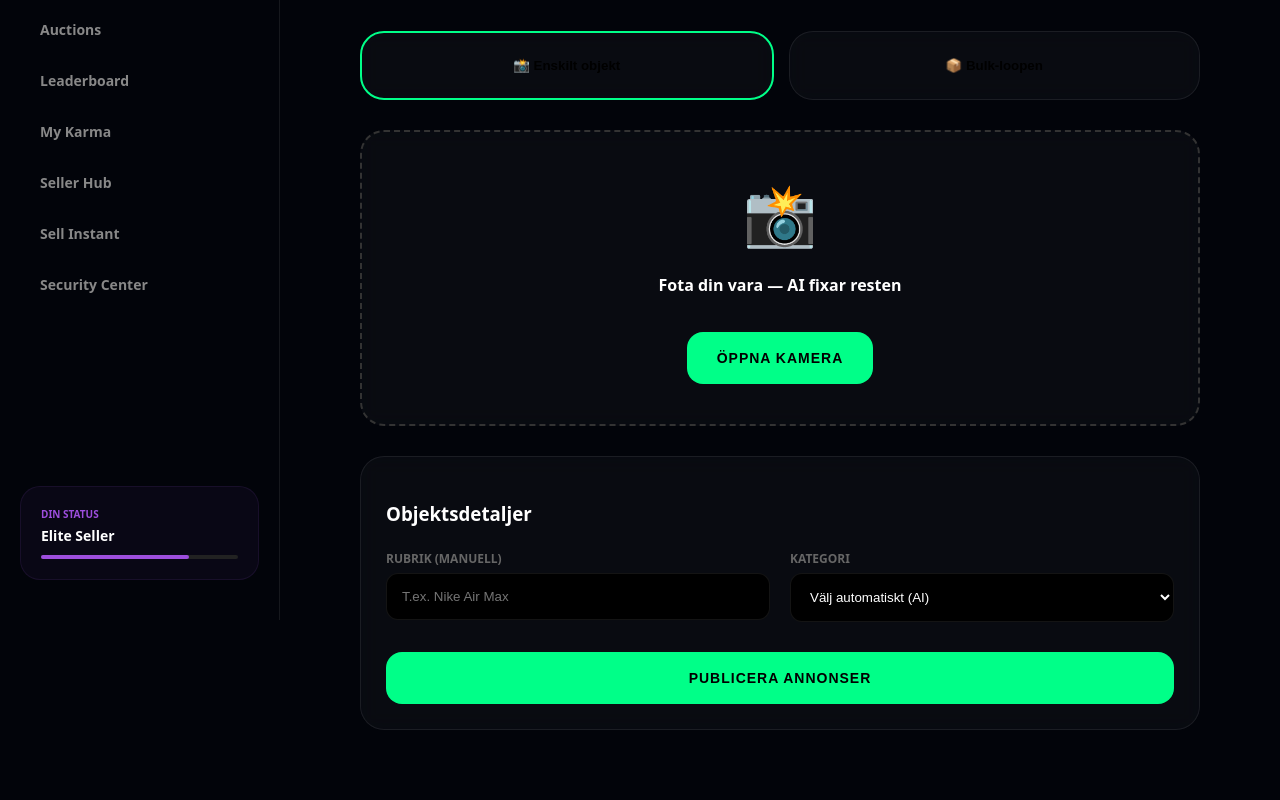
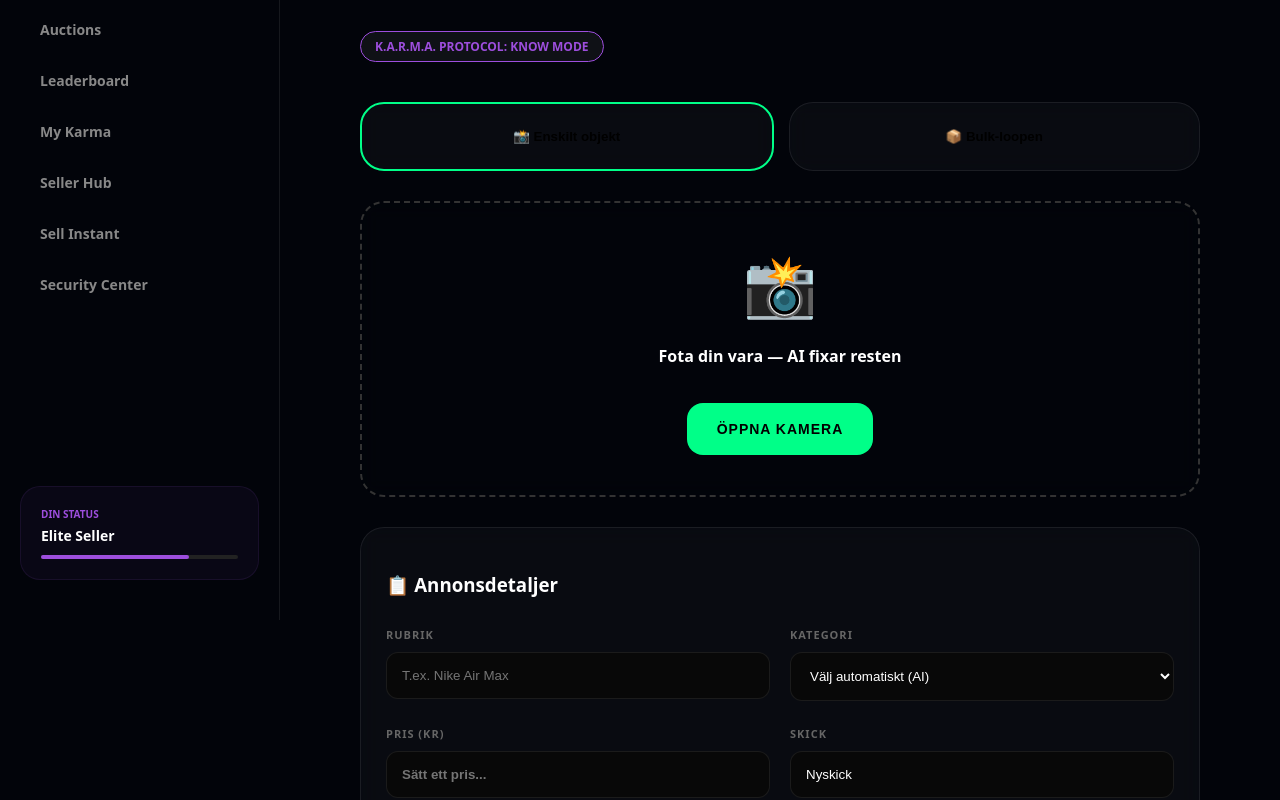
Before and after one commit to gascheckking/marketbeg-appGem, a Next.js app: page /sell/instant in a window 1280 px wide. Shown: the part 180-980 px from the top of the page. Built offline with nearby package versions, Linux system fonts and the light colour scheme.

Commit message:
Update page.tsx

```diff
--- a/app/sell/instant/page.tsx
+++ b/app/sell/instant/page.tsx
@@ -1,79 +1,148 @@
 "use client";
-import { useState } from "react";
+import { useState, useEffect } from "react";
+import { useSearchParams } from "next/navigation";
 
 export default function AISellPage() {
-  const [mode, setMode] = useState("single");
+  const searchParams = useSearchParams();
+  const isAgainMode = searchParams.get("source") === "history";
+
+  const [mode, setMode] = useState(isAgainMode ? "single" : "single");
   const [bulkPrice, setBulkPrice] = useState(50);
   const [minPurchase, setMinPurchase] = useState(150);
 
+  // AI-data som "hämtas" om man kör AGAIN-loopen
+  const [listingData, setListingData] = useState({
+    title: isAgainMode ? "iPad Air (4th Gen)" : "",
+    category: isAgainMode ? "Elektronik" : "Välj automatiskt (AI)",
+    price: isAgainMode ? "2 950" : "",
+    condition: isAgainMode ? "Bra (använd sedan förra loopen)" : "Nyskick"
+  });
+
   return (
     <div className="page-wrapper" style={{ paddingBottom: '100px' }}>
-      <h1 style={{ fontSize: '3.5rem', fontWeight: 900, letterSpacing: '-3px' }}>Sälj med AI</h1>
+      <header style={{ marginBottom: '40px' }}>
+        <h1 style={{ fontSize: '3.5rem', fontWeight: 900, letterSpacing: '-3px' }}>
+          {isAgainMode ? "Loopa Igen" : "Snabbsälj med AI"}
+        </h1>
+        <div style={{ display: 'flex', gap: '10px', marginTop: '10px' }}>
+          <span className="stat-pill" style={{ borderColor: 'var(--neon-purple)', color: 'var(--neon-purple)' }}>
+            K.A.R.M.A. PROTOCOL: {isAgainMode ? "REUSE MODE" : "KNOW MODE"}
+          </span>
+          {isAgainMode && <span className="stat-pill" style={{ borderColor: 'var(--neon-mint)', color: 'var(--neon-mint)' }}>✨ DATA ÅTERSTÄLLD</span>}
+        </div>
+      </header>
 
       <div style={{ display: 'flex', gap: '15px', marginBottom: '30px' }}>
         <button
           onClick={() => setMode("single")}
           className="glass-card"
-          style={{ flex: 1, border: mode === "single" ? '2px solid var(--neon-mint)' : '1px solid var(--border)', cursor: 'pointer' }}
+          style={{ flex: 1, border: mode === "single" ? '2px solid var(--neon-mint)' : '1px solid var(--border)', cursor: 'pointer', transition: '0.3s' }}
         >
-          📸 <strong>Enskilt objekt</strong>
+          📸 <strong>{isAgainMode ? "Verifiera Objekt" : "Enskilt objekt"}</strong>
         </button>
+        {!isAgainMode && (
           <button
             onClick={() => setMode("bulk")}
             className="glass-card"
-          style={{ flex: 1, border: mode === "bulk" ? '2px solid var(--neon-mint)' : '1px solid var(--border)', cursor: 'pointer' }}
+            style={{ flex: 1, border: mode === "bulk" ? '2px solid var(--neon-mint)' : '1px solid var(--border)', cursor: 'pointer', transition: '0.3s' }}
           >
             📦 <strong>Bulk-loopen</strong>
           </button>
+        )}
       </div>
 
-      <div className="glass-card" style={{ padding: '40px', textAlign: 'center', marginBottom: '30px', border: '2px dashed #333' }}>
+      {/* Kamera / Media Section */}
+      <div className="glass-card" style={{ padding: '40px', textAlign: 'center', marginBottom: '30px', border: isAgainMode ? '2px solid var(--neon-purple)' : '2px dashed #333', background: isAgainMode ? 'rgba(157, 78, 221, 0.05)' : 'transparent' }}>
+        {isAgainMode ? (
+          <div>
+            <div style={{ fontSize: '50px' }}>📱</div>
+            <p style={{ fontWeight: 800, marginTop: '15px' }}>Vi använder dina tidigare bilder.</p>
+            <p className="muted" style={{ fontSize: '12px' }}>Lägg gärna till en ny bild om skicket ändrats.</p>
+          </div>
+        ) : (
+          <div>
             <div style={{ fontSize: '60px', marginBottom: '20px' }}>📸</div>
             <p style={{ fontWeight: 800 }}>Fota din vara — AI fixar resten</p>
-        <button className="primary-btn" style={{ marginTop: '20px' }}>ÖPPNA KAMERA</button>
+          </div>
+        )}
+        <button className="primary-btn" style={{ marginTop: '20px' }}>
+          {isAgainMode ? "LÄGG TILL NY BILD" : "ÖPPNA KAMERA"}
+        </button>
       </div>
 
+      {/* Input Fields */}
       <div className="glass-card">
-        <h3 style={{ marginBottom: '20px' }}>{mode === "single" ? "Objektsdetaljer" : "Bulk-inställningar"}</h3>
+        <h3 style={{ marginBottom: '25px', display: 'flex', alignItems: 'center', gap: '10px' }}>
+          <span>📋 Annonsdetaljer</span>
+          {isAgainMode && <small style={{ fontSize: '10px', background: 'var(--neon-purple)', padding: '2px 8px', borderRadius: '10px' }}>AUTO-FYLLD</small>}
+        </h3>
 
         {mode === "bulk" && (
-          <div style={{ marginBottom: '30px', padding: '20px', background: 'rgba(0,255,136,0.05)', borderRadius: '15px' }}>
-            <label style={{ display: 'block', fontWeight: 900, marginBottom: '10px' }}>PRIS PER ARTIKEL: {bulkPrice} kr</label>
+          <div style={{ marginBottom: '30px', padding: '25px', background: 'rgba(0,255,136,0.05)', borderRadius: '20px', border: '1px solid rgba(0,255,136,0.2)' }}>
+            <div style={{ display: 'flex', justifyContent: 'space-between', marginBottom: '20px' }}>
+              <label style={{ fontWeight: 900 }}>PRIS PER ARTIKEL: <span style={{ color: 'var(--neon-mint)' }}>{bulkPrice} kr</span></label>
+              <label style={{ fontWeight: 900 }}>KÖP MINST FÖR: <span style={{ color: 'var(--neon-purple)' }}>{minPurchase} kr</span></label>
+            </div>
             <input
               type="range" min="10" max="1000" step="10"
               value={bulkPrice}
               onChange={(e) => setBulkPrice(Number(e.target.value))}
-              style={{ width: '100%', accentColor: 'var(--neon-mint)', marginBottom: '20px' }}
+              style={{ width: '100%', accentColor: 'var(--neon-mint)', marginBottom: '20px', cursor: 'pointer' }}
             />
-
-            <label style={{ display: 'block', fontWeight: 900, marginBottom: '10px' }}>KÖP MINST FÖR: {minPurchase} kr</label>
             <input
               type="range" min="50" max="2000" step="50"
               value={minPurchase}
               onChange={(e) => setMinPurchase(Number(e.target.value))}
-              style={{ width: '100%', accentColor: 'var(--neon-purple)' }}
+              style={{ width: '100%', accentColor: 'var(--neon-purple)', cursor: 'pointer' }}
             />
-            <p className="muted" style={{ fontSize: '11px', marginTop: '10px' }}>Hjälper till att täcka fraktkostnader vid låga styckpris.</p>
           </div>
         )}
 
-        <div style={{ display: 'grid', gridTemplateColumns: '1fr 1fr', gap: '20px' }}>
+        <div style={{ display: 'grid', gridTemplateColumns: 'repeat(auto-fit, minmax(300px, 1fr))', gap: '20px' }}>
           <div>
-            <label className="muted" style={{ fontSize: '12px', fontWeight: 800 }}>RUBRIK (MANUELL)</label>
-            <input type="text" placeholder="T.ex. Nike Air Max" style={{ width: '100%', padding: '15px', borderRadius: '12px', background: '#000', border: '1px solid var(--border)', color: '#fff', marginTop: '5px' }} />
+            <label className="muted" style={{ fontSize: '11px', fontWeight: 900, letterSpacing: '1px' }}>RUBRIK</label>
+            <input
+              type="text"
+              value={listingData.title}
+              onChange={(e) => setListingData({...listingData, title: e.target.value})}
+              placeholder="T.ex. Nike Air Max"
+              style={{ width: '100%', padding: '15px', borderRadius: '12px', background: '#080808', border: '1px solid var(--border)', color: '#fff', marginTop: '8px' }}
+            />
           </div>
           <div>
-            <label className="muted" style={{ fontSize: '12px', fontWeight: 800 }}>KATEGORI</label>
-            <select style={{ width: '100%', padding: '15px', borderRadius: '12px', background: '#000', border: '1px solid var(--border)', color: '#fff', marginTop: '5px' }}>
+            <label className="muted" style={{ fontSize: '11px', fontWeight: 900, letterSpacing: '1px' }}>KATEGORI</label>
+            <select
+              value={listingData.category}
+              style={{ width: '100%', padding: '15px', borderRadius: '12px', background: '#080808', border: '1px solid var(--border)', color: '#fff', marginTop: '8px' }}
+            >
               <option>Välj automatiskt (AI)</option>
               <option>Elektronik</option>
               <option>Mode</option>
               <option>Samlarobjekt</option>
             </select>
           </div>
+          <div>
+            <label className="muted" style={{ fontSize: '11px', fontWeight: 900, letterSpacing: '1px' }}>PRIS (KR)</label>
+            <input
+              type="number"
+              value={listingData.price}
+              placeholder="Sätt ett pris..."
+              style={{ width: '100%', padding: '15px', borderRadius: '12px', background: '#080808', border: '1px solid var(--border)', color: 'var(--neon-mint)', fontWeight: 800, marginTop: '8px' }}
+            />
+          </div>
+          <div>
+            <label className="muted" style={{ fontSize: '11px', fontWeight: 900, letterSpacing: '1px' }}>SKICK</label>
+            <input
+              type="text"
+              value={listingData.condition}
+              style={{ width: '100%', padding: '15px', borderRadius: '12px', background: '#080808', border: '1px solid var(--border)', color: '#fff', marginTop: '8px' }}
+            />
+          </div>
         </div>
 
-        <button className="primary-btn" style={{ width: '100%', marginTop: '30px' }}>PUBLICERA ANNONSER</button>
+        <button className="primary-btn" style={{ width: '100%', marginTop: '40px', background: isAgainMode ? 'var(--neon-purple)' : 'var(--neon-mint)', color: isAgainMode ? '#fff' : '#000' }}>
+          {isAgainMode ? "SLUUTFÖR ÅTERLISTNING" : "PUBLICERA ANNONSER"}
+        </button>
       </div>
     </div>
   );
```
Lines whose indentation alone changed are shown as unchanged.
